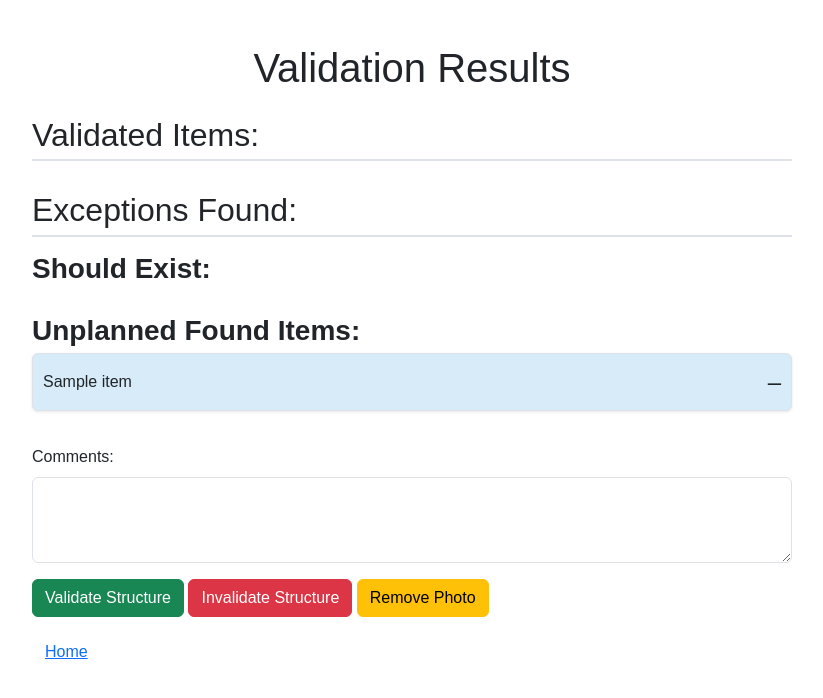
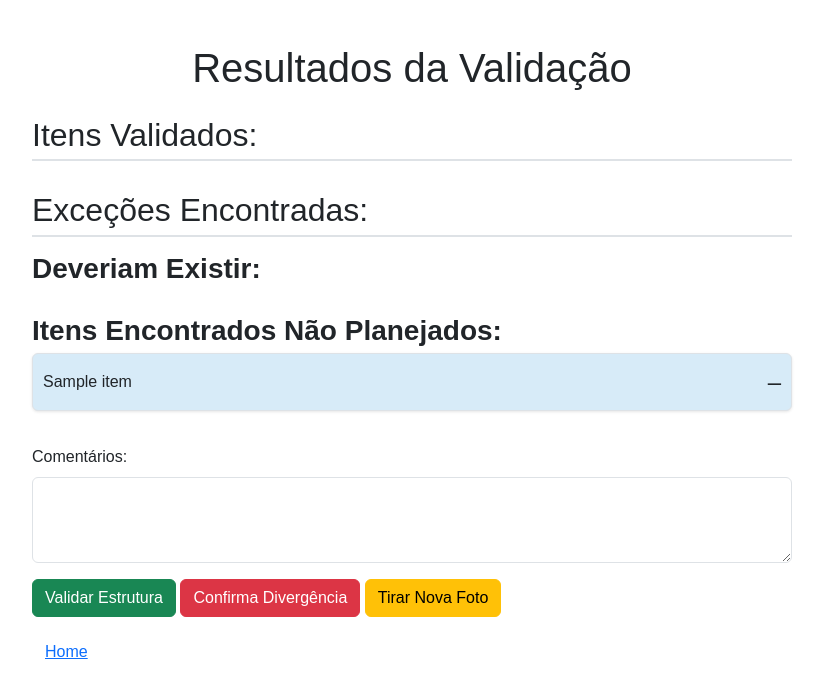
Before and after one commit to KValim/enel-poc-llm-identifier, a Flask app: template app/templates/results.html in a window 1280 px wide. Shown: the top 698 px of the page, without its empty margins (228-1051 px from the left). Run offline with Flask 2, Linux system fonts and the light colour scheme; the template is opened without the code that fills it: most values are stand-ins (such as "Sample title", 1, 10 or a date in 2020).

Commit message:
feat: translating en->pt

```diff
--- a/app/routes.py
+++ b/app/routes.py
@@ -291,7 +291,7 @@ def results():
                 'comments': comments
             }
             save_validation_data(validation_data)
-            flash('Estrutura invalidado. Retornando à seleção de estruturas.')
+            flash('Estrutura invalidada. Retornando à seleção de estruturas.')
             return redirect(url_for('validation.select_structure', project=project))
         elif action == 'remove_photo':
             flash('Por favor, envie outra foto.')
--- a/app/static/js/script.js
+++ b/app/static/js/script.js
@@ -17,14 +17,15 @@ function showSummary(project) {
     $.post('/project_summary', { project: project }, function(data) {
         var summary = JSON.parse(data);
         document.getElementById('project-summary').innerHTML = `
-            <h2>Project Summary</h2>
-            <p><strong>Evaluated Structures: ${summary.total_avaliadas}/${summary.total_estruturas}</strong></p>
-            <p>Total Valid Structures: ${summary.total_validas}</p>
-            <p>Total Invalid Structures: ${summary.total_invalidas}</p>
-            <p>Total Unvalidated Structures: ${summary.total_nao_validadas}</p>
+            <h2>Resumo do Projeto</h2>
+            <p><strong>Estruturas Avaliadas: ${summary.total_avaliadas}/${summary.total_estruturas}</strong></p>
+            <p>Total de Estruturas Válidadas: ${summary.total_validas}</p>
+            <p>Total de Estruturas Com Divergênca: ${summary.total_invalidas}</p>
+            <p>Total de Estruturas Não Avalidadas: ${summary.total_nao_validadas}</p>
+            <p>Total de Estruturas Extras: ${summary.total_extras}</p>
             <form id="validate-project-form" method="post" action="/validate_project">
                 <input type="hidden" name="project" id="selected-project" value="">
-                <button type="button" class="btn btn-success mt-3" onclick="validateProject()">Validate Project</button>
+                <button type="button" class="btn btn-success mt-3" onclick="validateProject()">Validar Projeto</button>
             </form>
         `;
     });
@@ -36,14 +37,14 @@ function showSummary(project) {
 function validateProject() {
     var selectedProject = document.getElementById('project').value;
     if (!selectedProject) {
-        alert("Please select a project first.");
+        alert("Por favor, selecione um projeto primeiro.");
         return;
     }
 
     $.post('/check_validation_status', { project: selectedProject }, function(data) {
         var result = JSON.parse(data);
         if (result.has_unvalidated_structures) {
-            var confirmValidation = confirm("There are unvalidated structures. Are you sure you want to validate the project?");
+            var confirmValidation = confirm("Existem estruturas não validadas.\nTem certeza que deseja validar o projeto?");
             if (confirmValidation) {
                 $('#validate-project-form').submit();
             }
@@ -100,7 +101,7 @@ function getLocation() {
     if (navigator.geolocation) {
         navigator.geolocation.getCurrentPosition(showPosition, showError);
     } else {
-        alert("Geolocation is not supported by this browser.");
+        alert("Geolocalização não é suportada por este navegador.");
     }
 }
 
@@ -121,16 +122,16 @@ function showPosition(position) {
 function showError(error) {
     switch(error.code) {
         case error.PERMISSION_DENIED:
-            alert("User denied the request for Geolocation.");
+            alert("Usuário negou o pedido para Geolocalização.");
             break;
         case error.POSITION_UNAVAILABLE:
-            alert("Location information is unavailable.");
+            alert("Informação de localização não disponível.");
             break;
         case error.TIMEOUT:
-            alert("The request to get user location timed out.");
+            alert("O pedido para obter a localização do usuário expirou.");
             break;
         case error.UNKNOWN_ERROR:
-            alert("An unknown error occurred.");
+            alert("Ocorreu um erro desconhecido.");
             break;
     }
 }
--- a/app/templates/home.html
+++ b/app/templates/home.html
@@ -40,7 +40,7 @@
             </div>
             <!-- Buttons to Check Structures and Open PDF -->
             <button type="submit" id="select-structure-btn" name="action" value="select_structure" class="btn btn-primary" disabled>Conferir Estruturas</button>
-            <button type="button" id="open-pdf-btn" onclick="openPDF();" class="btn btn-primary" disabled>Abrir PDF Selecionado</button>
+            <button type="button" id="open-pdf-btn" onclick="openPDF();" class="btn btn-primary" disabled>Abrir PDF do Projeto</button>
         </form>
 
         <!-- Container for Project Summary -->
--- a/app/templates/results.html
+++ b/app/templates/results.html
@@ -1,7 +1,7 @@
 <!DOCTYPE html>
 <html>
 <head>
-    <title>Validation Results</title>
+    <title>Resultados da Validação</title>
     <meta charset="UTF-8">
     <!-- Bootstrap CSS -->
     <link href="https://cdn.jsdelivr.net/npm/bootstrap@5.3.1/dist/css/bootstrap.min.css" rel="stylesheet">
@@ -19,10 +19,10 @@
 <body>
     <div class="container">
         <!-- Page Header -->
-        <h1 class="text-center my-4">Validation Results</h1>
+        <h1 class="text-center my-4">Resultados da Validação</h1>
 
         <!-- Validated Items Section -->
-        <h2 class="section-header">Validated Items:</h2>
+        <h2 class="section-header">Itens Validados:</h2>
         <ul class="list-group">
             {% for item, status in encontrados.items() %}
                 {% if status == 'Sim' %}
@@ -53,9 +53,9 @@
         </ul>
 
         <!-- Exceptions Found Section -->
-        <h2 class="section-header">Exceptions Found:</h2>
+        <h2 class="section-header">Exceções Encontradas:</h2>
         <!-- Should Exist Subsection -->
-        <h3 class="subsection-header">Should Exist:</h3>
+        <h3 class="subsection-header">Deveriam Existir:</h3>
         <ul class="list-group mb-4">
             {% for item, status in encontrados.items() %}
                 {% if status == 'Não' %}
@@ -67,7 +67,7 @@
         </ul>
 
         <!-- Unplanned Found Items Subsection -->
-        <h3 class="subsection-header">Unplanned Found Items:</h3>
+        <h3 class="subsection-header">Itens Encontrados Não Planejados:</h3>
         <ul class="list-group mb-4">
             {% for item in extras %}
                 <li class="list-group-item item-nao-planejado" id="item-extra-{{ loop.index }}" onclick="toggleDetails('extra-{{ loop.index }}')">
@@ -91,18 +91,35 @@
         </ul>
 
         <!-- Comments Form -->
-        <form method="post" action="{{ url_for('validation.results', project=project, post=post) }}">
+        <form id="validationForm" method="post" action="{{ url_for('validation.results', project=project, post=post) }}">
             <div class="mb-3">
-                <label for="comments" class="form-label">Comments:</label>
+                <label for="comments" class="form-label">Comentários:</label>
                 <textarea class="form-control" id="comments" name="comments" rows="3"></textarea>
             </div>
             <!-- Form Buttons -->
-            <button type="submit" name="action" value="validate_post" class="btn btn-success">Validate Structure</button>
-            <button type="submit" name="action" value="invalidate_post" class="btn btn-danger">Invalidate Structure</button>
-            <button type="submit" name="action" value="remove_photo" class="btn btn-warning">Remove Photo</button>
+            <button type="submit" name="action" value="validate_post" class="btn btn-success">Validar Estrutura</button>
+            <button type="submit" name="action" value="invalidate_post" class="btn btn-danger" id="invalidateButton" data-bs-toggle="tooltip" data-bs-placement="top" title='Comente o motivo. Por exemplo: "App não identificou corretamente, na verdade o transformador monofásico existe."'>Confirma Divergência</button>
+            <button type="submit" name="action" value="remove_photo" class="btn btn-warning">Tirar Nova Foto</button>
         </form>
         <!-- Back to Home Link -->
         <a href="/" class="btn btn-link">Home</a>
     </div>
+
+    <!-- Initialize Bootstrap Tooltip -->
+    <script>
+        var tooltipTriggerList = [].slice.call(document.querySelectorAll('[data-bs-toggle="tooltip"]'))
+        var tooltipList = tooltipTriggerList.map(function (tooltipTriggerEl) {
+            return new bootstrap.Tooltip(tooltipTriggerEl)
+        })
+
+        // Disable invalidate button if comments are empty
+        document.getElementById('validationForm').addEventListener('submit', function(event) {
+            var comments = document.getElementById('comments').value.trim();
+            if (event.submitter && event.submitter.name === 'action' && event.submitter.value === 'invalidate_post' && comments === '') {
+                event.preventDefault();
+                alert('Por favor, comente o motivo da divergência antes de confirmar.');
+            }
+        });
+    </script>
 </body>
 </html>
```
Also changed, not shown: app/templates/select_structure.html (+9 -9 lines).
